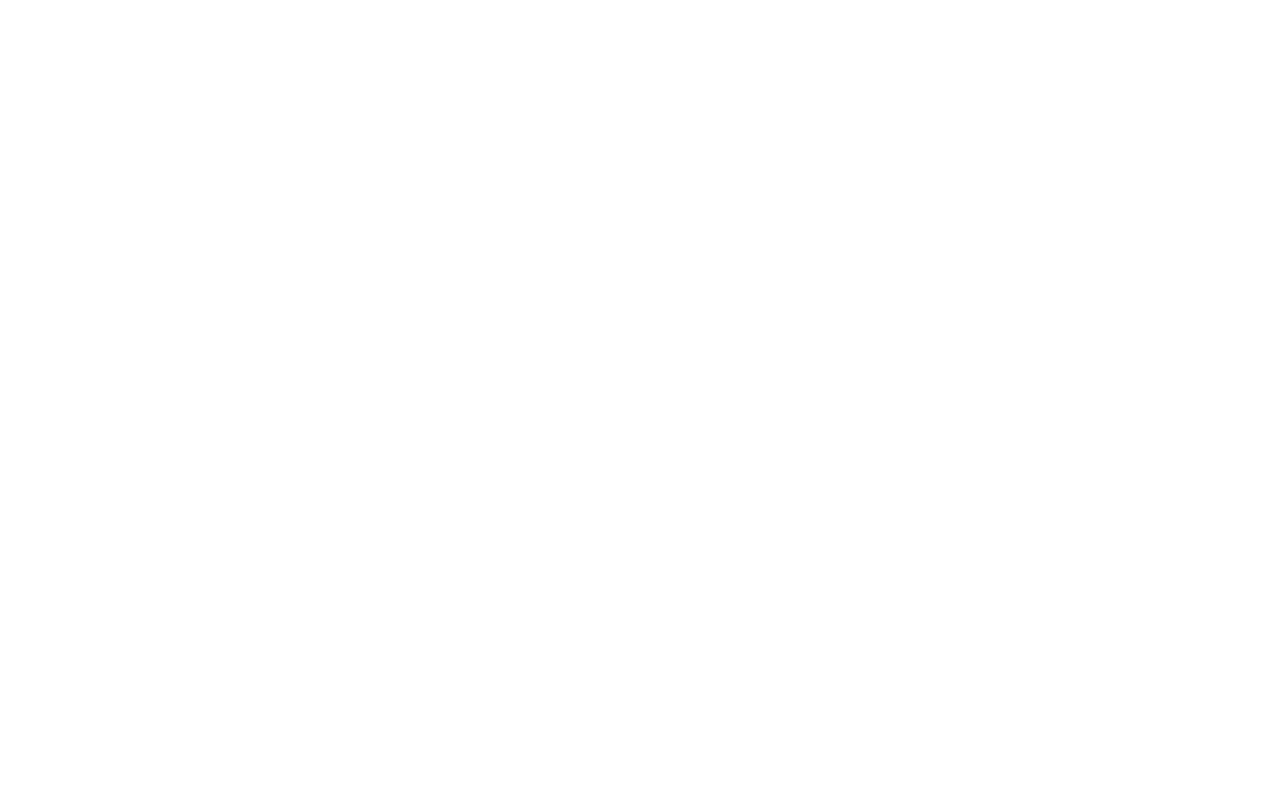
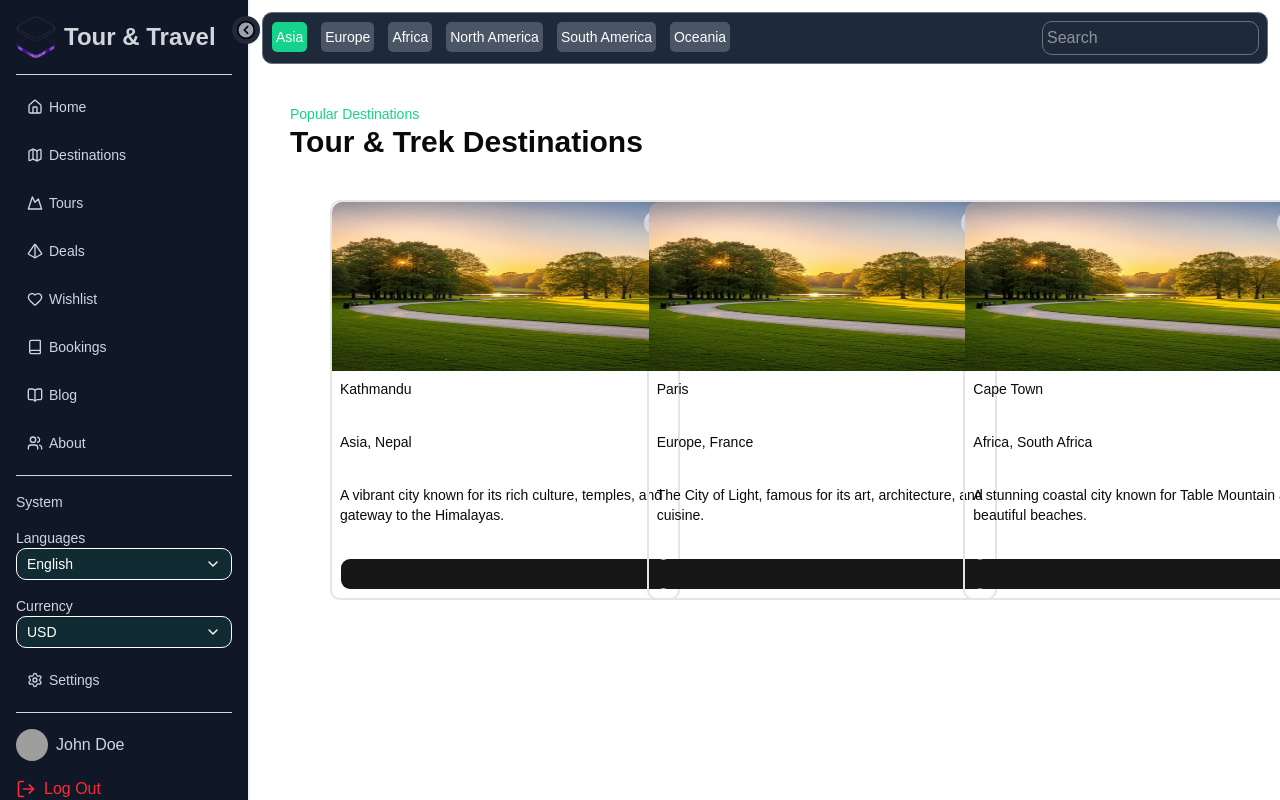
Before and after one commit to spellfrontend2-code/Tour-and-Travel, a React (Vite) app in the folder frontend/: page /destinations in a window 1280 px wide. Before the commit this address had no page. Built offline with nearby package versions, Linux system fonts and the light colour scheme; grey boxes are pictures that could not be loaded.

Commit message:
Added Destination List view page & navbar collapse functionality

```diff
--- a/frontend/src/App.tsx
+++ b/frontend/src/App.tsx
@@ -4,6 +4,7 @@
 import Home from './pages/Home'
 import PackageDetail from './pages/PackageDetail'
 import DestinationDetail from './pages/DestinationDetail'
+import Destination from './pages/Destination'
 import MainLayout from './layouts/MainLayout'
 
 function App() {
@@ -14,6 +15,7 @@
     <Route path="/" element={<Home/>} />
     <Route path="/packages/:id" element={<PackageDetail/>} />
     <Route path="/destinations/:id" element={<DestinationDetail/>} />
+    <Route path="/destinations" element={<Destination/>} />
  </Route>
   </Routes>
  </>
--- a/frontend/src/components/BlogCard.tsx
+++ b/frontend/src/components/BlogCard.tsx
@@ -104,7 +104,9 @@
                 src={blog.image}
                 className="h-full w-full  transition-transform duration-300 ease-in-out hover:scale-105 hover:shadow-lg"
               />
-              <Heart size={18} className="absolute top-2 right-2 text-red-600 hover:fill-red-600" />
+               <div className="absolute top-2 right-2 bg-gray-300 p-1 rounded-xl">
+                <Heart size={18} className=" text-gray-500 hover:fill-red-600 hover:text-red-600"/></div>
+
             </div>
             <div className="h-2/3 flex flex-col items-left justify-between p-2">
               <div className="flex justify-between text-sm font-medium text-gray-300">
--- /dev/null
+++ b/frontend/src/components/CategoryList.tsx
@@ -0,0 +1,19 @@
+import { useState } from "react";
+import { Button } from "./ui/button";
+
+const categories=[{name:"Asia",id:1},{name:"Europe",id:2},{name:"Africa",id:3},{name:"North America",id:4},{name:"South America",id:5},{name:"Oceania",id:6}]
+function CategoryList(){
+    const [activeCategory,setActiveCategory]=useState(categories[0].id)
+    return(
+        <div className="bg-gray-800 text-white p-2 rounded-lg m-3 flex justify-between border border-gray-500" >
+        <div className=" flex gap-3 ">
+           {categories?.map((category,index)=>(<Button variant="navActive" key={index} className={`text-sm font-medium text-black text-white p-1 rounded-sm ${activeCategory===category.id ?"bg-[var(--primary-color)]":"  bg-gray-600" }`} onClick={()=>setActiveCategory(category.id)}>{category.name}</Button>))}
+        </div>
+            <div className="bg-gray-800 text-white">
+                <input placeholder="Search" className="bg-gray-800 text-white border-1 border-gray-500 rounded-lg p-1 hover:border-gray-100 focus:outline-none"/>
+            </div>
+</div>
+    )
+}
+
+export default CategoryList;
--- /dev/null
+++ b/frontend/src/components/DestinationCard.tsx
@@ -0,0 +1,71 @@
+import { useNavigate } from "react-router-dom";
+import pic from "../assets/destinations/1.jfif";
+import {
+  Heart,
+} from "lucide-react";
+import { Button } from "./ui/button";
+const Destinations = [
+  {
+    id: 1,
+    name: "Kathmandu",
+    country: "Nepal",
+    region: "Asia",
+    tours: 42,
+    description: "A vibrant city known for its rich culture, temples, and gateway to the Himalayas.",
+    rating: 4.7,
+    image: pic
+  },
+  {
+    id: 2,
+    name: "Paris",
+    country: "France",
+    region: "Europe",
+    tours: 58,
+    description: "The City of Light, famous for its art, architecture, and cuisine.",
+    rating: 4.8,
+    image: pic
+  },
+  {
+    id: 3,
+    name: "Cape Town",
+    country: "South Africa",
+    region: "Africa",
+    tours: 31,
+    description: "A stunning coastal city known for Table Mountain and beautiful beaches.",
+    rating: 4.6,
+    image: pic
+  },
+];
+function DestinationCard(){
+ const navigate = useNavigate();
+  return (
+    <div className=" m-10">
+      <p className="text-[var(--primary-color)] text-sm font-medium">
+        Popular Destinations
+      </p>
+      <p className="text-3xl font-bold">Tour & Trek Destinations</p>
+
+      <div className="grid grid-cols-1 md:grid-cols-2 lg:grid-cols-3 ">
+        {Destinations.map((dest, index) => (
+          <div key={index} className="flex flex-col rounded-lg m-10 cursor-pointer text-sm w-[350px] h-[400px] border-2 hover:shadow-lg">
+            <div className="relative h-1/2 overflow-hidden bg-red-400 rounded-t-lg">
+              <img
+                src={dest.image}
+                className="h-full w-full  transition-transform duration-300 ease-in-out hover:scale-105 hover:shadow-lg"
+              />
+  <div className="absolute top-2 right-2 bg-gray-300 p-1 rounded-xl">
+                <Heart size={18} className=" text-gray-500 hover:fill-red-600 hover:text-red-600"/></div>
+            </div>
+            <div className="h-2/3 flex flex-col items-left justify-between p-2">
+       <p>{dest.name}</p>
+       <p>{dest.region}, {dest.country}</p>
+            <p>{dest.description}</p>
+            <Button onClick={() => navigate(`/destination/${dest.id}`)}></Button>
+          </div>
+          </div>
+        ))}
+      </div>
+    </div>
+  );
+}
+export default DestinationCard
--- a/frontend/src/components/Forms.tsx
+++ b/frontend/src/components/Forms.tsx
@@ -325,7 +325,7 @@
         </div>
               <button
         type="submit"
-        className="rounded bg-blue-600 px-6 py-2 text-white flex items-center gap-2"
+        className="rounded px-6 py-2 text-white flex items-center gap-2 bg-[var(--primary-color)]"
       >
         <SearchIcon/>
         Search Flights
--- a/frontend/src/components/Navbar.tsx
+++ b/frontend/src/components/Navbar.tsx
@@ -2,6 +2,8 @@
   Book,
   BookOpen,
   ChevronDown,
+  CircleChevronRight,
+  Globe,
   Heart,
   House,
   LogIn,
@@ -15,7 +17,7 @@
 } from "lucide-react";
 import { Link } from "react-router-dom";
 import { Button } from "./ui/button";
-import { useState } from "react";
+import { useRef, useState } from "react";
 import {
   DropdownMenu,
   DropdownMenuContent,
@@ -46,21 +48,38 @@
   { label: "Blog", icon: BookOpen, path: "/blog" },
   { label: "About", icon: Users, path: "/about" },
 ];
-function Navbar() {
+interface NavbarProps {
+  navbarCollapse: boolean;
+  setNavbarCollapse: React.Dispatch<React.SetStateAction<boolean>>;
+}
+function Navbar({ navbarCollapse, setNavbarCollapse }: NavbarProps) {
+  const navRef = useRef(null);
   const [languageOpen, setLanguageOpen] = useState(false);
   const [currencyOpen, setCurrencyOpen] = useState(false);
   const [selectedLanguage, setSelectedLanguage] = useState(Languages[0].value);
   const [selectedCurrency, setSelectedCurrency] = useState(Currencies[0].value);
   return (
+    <div className={`relative  h-screen  ${navbarCollapse ? "w-20" : "w-62"}`}>
       <nav
-      className="flex flex-col p-4 bg-gray-900 text-gray-300 h-screen overflow-y-auto scrollbar-thin     scrollbar-thumb-gray-600
-    scrollbar-track-gray-800"
+        ref={navRef}
+        className={` flex flex-col p-4 bg-gray-900 text-gray-300 h-screen overflow-y-auto scrollbar-thin scrollbar-thumb-gray-600
+    scrollbar-track-gray-800 transition-all duration-300 w-full`}
       >
-      <span className="flex items-center gap-2">
-        <img src={Logo} alt="Logo" className="w-10 mb-6" />
+        <div className="flex items-center gap-2">
+          <img src={Logo} className="w-10" />
+
+          <span
+            className={`
+      text-2xl font-bold whitespace-nowrap
+      overflow-hidden transition-all duration-300
+      ${navbarCollapse ? "w-0 opacity-0" : "w-auto opacity-100"}
+    `}
+          >
             Tour & Travel
           </span>
+        </div>
         <hr className="my-4 border-t border-gray-300" />
+
         <section className="space-y-4 flex flex-col justify-between w-full">
           {navItems.map((item) => (
             <Link
@@ -68,9 +87,15 @@
               to={item.path}
               className="flex items-center gap-2 w-full"
             >
-            <Button variant="navActive" className="w-full cursor-pointer">
-              <item.icon size={20} />
+              <Button
+                variant="navActive"
+                className="w-full cursor-pointer title={item.label}
+"
+              >
+                <item.icon size={20} />{" "}
+                <p className={`${navbarCollapse ? "hidden" : "block"}`}>
                   {item.label}
+                </p>
               </Button>
             </Link>
           ))}
@@ -103,7 +128,7 @@
 
   ${
     language.value === selectedLanguage
-      ?"bg-[rgb(var(--primary-rgb)/0.8)]"
+      ? "bg-[rgb(var(--primary-rgb)/0.8)]"
       : "bg-[rgb(var(--primary-rgb)/0.2)]"
   }
 
@@ -142,7 +167,7 @@
 
   ${
     currency.value === selectedCurrency
-      ?"bg-[rgb(var(--primary-rgb)/0.8)]"
+      ? "bg-[rgb(var(--primary-rgb)/0.8)]"
       : "bg-[rgb(var(--primary-rgb)/0.2)]"
   }
 
@@ -156,8 +181,8 @@
           </DropdownMenu>
           <Link to="/settings" className="flex items-center gap-2">
             <Button variant="navActive" className="w-full cursor-pointer">
-            <Settings />
-            Settings
+              <Settings size={20} />
+              {!navbarCollapse && <p>Settings</p>}
             </Button>
           </Link>
         </section>
@@ -173,21 +198,43 @@
                     className="w-8 h-8 rounded-full"
                   />
                 ) : (
-                <User />
+                  <User size={20} />
                 )}
-              <span>{user?.name}</span>
+                <span className={`${navbarCollapse ? "hidden" : "block"}`}>
+                  {user?.name}
+                </span>
               </Link>
-            <Link to="/logout" className="flex items-center gap-2 text-red-500">
-              <LogOut /> Logout
+              <Link
+                to="/logout"
+                className="flex items-center gap-2 text-red-500"
+              >
+                <LogOut size={20} />{" "}
+                <p className={`${navbarCollapse ? "hidden" : "block"}`}>
+                  Log Out
+                </p>
               </Link>
             </>
           ) : (
             <Link to="/login" className="flex items-center gap-2">
-            <LogIn /> Login
+              <LogIn size={20} />{" "}
+              <p className={`${navbarCollapse ? "hidden" : "block"}`}>Login</p>
             </Link>
           )}
         </section>
       </nav>
+      <div
+        className="absolute top-4 -right-3
+  bg-gray-800 rounded-full p-1 cursor-pointer shadow"
+        onClick={() => setNavbarCollapse(!navbarCollapse)}
+      >
+        <CircleChevronRight
+          className={`transition-transform duration-300 text-black fill-gray-400 hover:text-white ${
+            navbarCollapse ? "" : "rotate-180"
+          }`}
+          size={20}
+        />
+      </div>
+    </div>
   );
 }
 
--- a/frontend/src/components/PackageCard.tsx
+++ b/frontend/src/components/PackageCard.tsx
@@ -130,7 +130,8 @@
           <div key={index} className="flex flex-col rounded-lg m-10 cursor-pointer text-sm w-[350px] h-[500px] border-2 hover:shadow-lg">
           <div className="relative h-1/2 overflow-hidden bg-red-400 rounded-t-lg">
             <img src={pkg.image} className="h-full w-full  transition-transform duration-300 ease-in-out hover:scale-105 hover:shadow-lg" />
- <Heart size={18} className="absolute top-2 right-2 text-red-600 hover:fill-red-600"/>
+
+ <div className="absolute top-2 right-2 bg-gray-300 p-1 rounded-xl"><Heart size={18} className=" text-gray-500 hover:fill-red-600 hover:text-red-600"/></div>
  </div>
 
             <div className="h-2/3 flex flex-col items-left justify-around p-2">
--- a/frontend/src/components/TopDestinations.tsx
+++ b/frontend/src/components/TopDestinations.tsx
@@ -7,6 +7,7 @@
 import { Button } from './ui/button';
 import { MapPin } from 'lucide-react';
 import { useNavigate } from 'react-router-dom';
+import { useMemo } from 'react';
 const Destinations = [
   {
     id: 1,
@@ -59,6 +60,11 @@
 ];
 function TopDestinations() {
   const navigate=useNavigate();
+    const columnWidth = useMemo(() => {
+    if (window.innerWidth < 640) return 160;
+    if (window.innerWidth < 1024) return 220;
+    return 280;
+  }, []);
   return (
 <div className="relative p-4 mt-15 cursor-pointer">
   <p className="text-xl text-center font-bold mb-4 text-[var(--primary-color)]">Top Destinations</p>
@@ -67,7 +73,7 @@
       <Masonry
         items={Destinations}
         columnGutter={12}
-        columnWidth={300}
+        columnWidth={columnWidth}
         className='min-h-[50px]'
         render={({ data }) => (
           <div className="group relative mb-3 overflow-hidden rounded-xl hover:shadow-xl"  onClick={()=>navigate(`/destinations/${data.id}`)}
--- a/frontend/src/layouts/MainLayout.tsx
+++ b/frontend/src/layouts/MainLayout.tsx
@@ -1,11 +1,19 @@
-import Navbar from "../components/Navbar"
-import { Outlet } from "react-router-dom"
+import { useState } from "react";
+import Navbar from "../components/Navbar";
+import { Outlet } from "react-router-dom";
 
 export default function MainLayout() {
+  const [navbarCollapse, setNavbarCollapse] = useState(false);
+
   return (
-    <div className="grid grid-cols-[250px_1fr] h-screen">
-      <aside className="bg-gray-100 h-screen">
-        <Navbar />
+    <div
+      className={`grid h-screen transition-all duration-300`}
+      style={{
+        gridTemplateColumns: navbarCollapse ? "80px 1fr" : "250px 1fr",
+      }}
+    >
+      <aside className="bg-gray-100 h-screen z-10">
+        <Navbar navbarCollapse={navbarCollapse} setNavbarCollapse={setNavbarCollapse} />
       </aside>
 
       <main className="overflow-y-auto">
--- /dev/null
+++ b/frontend/src/pages/Destination.tsx
@@ -0,0 +1,12 @@
+import DestinationCard from "@/components/DestinationCard"
+import CategoryList from "../components/CategoryList"
+
+function Destination(){
+    return(
+        <>
+        <CategoryList/>
+        <DestinationCard/>
+        </>
+    )
+}
+export default Destination
```
Also changed, not shown: frontend/src/components/CheckAvailability.tsx (+52 -11 lines). Lines whose indentation alone changed are shown as unchanged.
